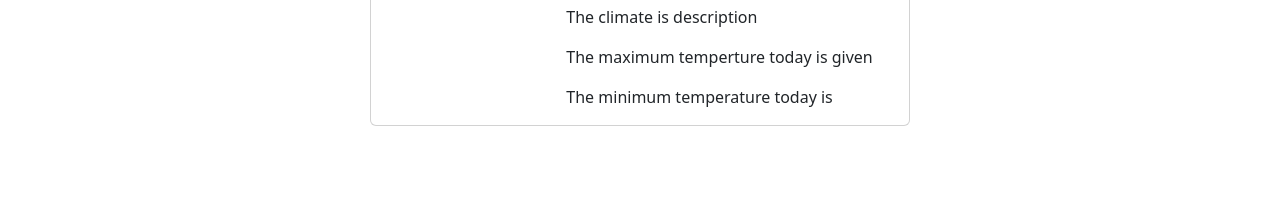
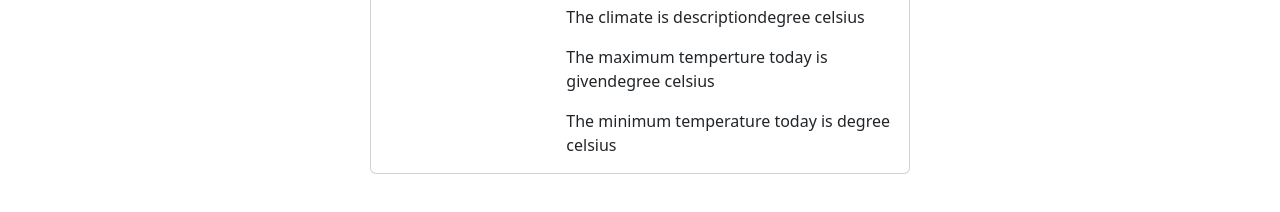
Before and after one commit to kalyantvspv/weatherappjs, a plain HTML site: page index.html in a window 1280 px wide. Shown: the part 304-516 px from the top of the page. Drawn offline with nearby package versions, Linux system fonts and the light colour scheme; no server answers.

Commit message:
Update index.html

```diff
--- a/index.html
+++ b/index.html
@@ -34,9 +34,9 @@
               <div class="col-md-8">
                 <div class="card-body">
                   <h5 class="card-title text-center">temperature</h5>
-                  <p class="card-text">The climate is <span id="temp">description</span></p>
-                  <p class="card-text">The maximum temperture today is <span id="maxtem">given</span></p>
-                  <p class="card-text">The minimum temperature today is <span id="mintem"></span></p>
+                  <p class="card-text">The climate is <span id="temp">description</span>degree celsius</p>
+                  <p class="card-text">The maximum temperture today is <span id="maxtem">given</span>degree celsius</p>
+                  <p class="card-text">The minimum temperature today is <span id="mintem"></span>degree celsius</p>
                 </div>
               </div>
             </div>
```
